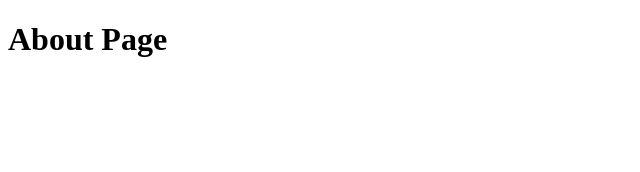
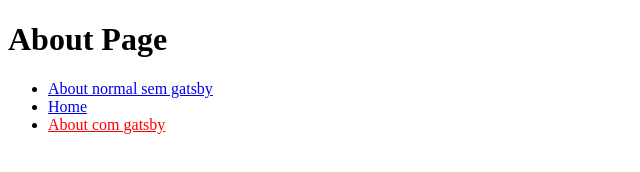
Before and after one commit to lullinho/meu-blog-gatsby, a Gatsby site: page /about in a window 1280 px wide. Shown: the whole page, without its empty margins (0-640 px from the left). Built offline with nearby package versions, Linux system fonts and the light colour scheme; Gatsby itself is replaced by a stand-in of ours.

Commit message:
gatsby link estilisado adicionamos cor vermelha no link que tiver ativo, lembrar de importar o Link from gatsby e usar <Link activeStyle,
doc: https://www.gatsbyjs.com/docs/reference/built-in-components/gatsby-link/

```diff
--- a/src/pages/about.js
+++ b/src/pages/about.js
@@ -1,9 +1,23 @@
 /*importar reat*/
 import React from 'react'
+import { Link } from 'gatsby'
 
 /* criar const com nome da nossa pagina, Inicia maiuscula */
 const AboutPage = () => (
-    <h1>About Page</h1>
+    <>
+        <h1>About Page</h1>
+        <ul>
+            <li>
+            <a href="/about">About normal sem gatsby</a>
+            </li>
+            <li>
+            <Link to="/">Home</Link>
+            </li>
+            <li>
+            <Link to="/about" activeStyle={{color: 'red'}}>About com gatsby</Link>
+            </li>
+    </ul>
+  </>
 )
 
 export default AboutPage
--- a/src/pages/index.js
+++ b/src/pages/index.js
@@ -13,6 +13,9 @@
         <a href="/about">About normal sem gatsby</a>
       </li>
       <li>
+        <Link to="/" activeStyle={{color: 'red'}}>Home</Link>
+      </li>
+      <li>
         <Link to="/about">About com gatsby</Link>
       </li>
     </ul>
```
